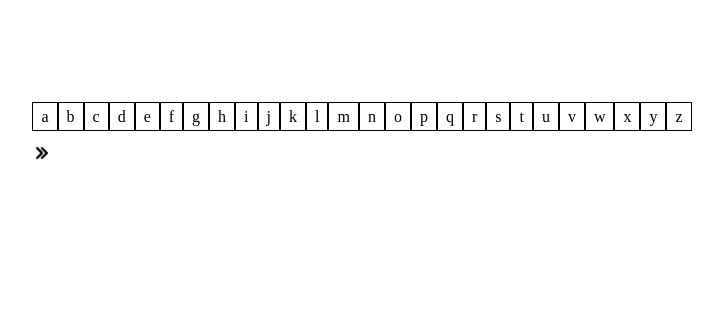
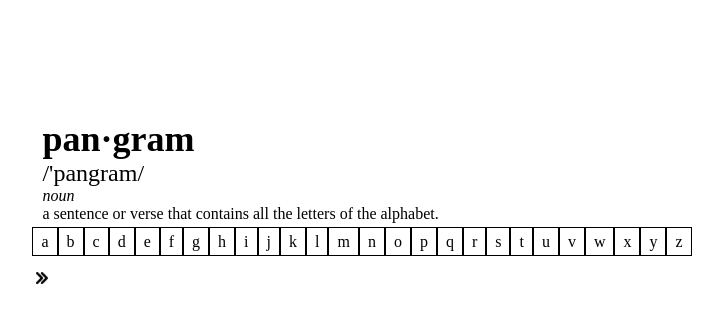
Before and after one commit to johnstoecker/pangram-creator, a plain HTML site: page index.html in a window 1280 px wide. Shown: the whole page, without its empty margins (286-1009 px from the left). Drawn offline with nearby package versions, Linux system fonts and the light colour scheme.

Commit message:
add pangram definition

```diff
--- a/assets/main.css
+++ b/assets/main.css
@@ -6,6 +6,19 @@ html, body {
 body {
   display: flex;
   justify-content: center;
+}
+.pangram-definition-container {
+  margin: 10px;
+}
+.pangram-title {
+  font-size: 36px;
+  font-weight: bold;
+}
+.pangram-pronunciation {
+  font-size: 24px;
+}
+.pangram-pos {
+  font-style:italic;
 }
 .pangram-container {
   margin-top: 100px;
--- a/index.html
+++ b/index.html
@@ -20,6 +20,12 @@
 </head>
 <body>
 <div class="pangram-container" ng-controller="pangramCreatorController">
+  <div class="pangram-definition-container">
+    <div class="pangram-title">pan·gram</div>
+    <div class="pangram-pronunciation">/'pangram/</div>
+    <div class="pangram-pos">noun</div>
+    <div class="pangram-definition">a sentence or verse that contains all the letters of the alphabet.</div>
+  </div>
   <div class="word-bank">
     <span class="word-bank-letter" ng-repeat="letter in wordBank" ng-bind="letter">
     </span>
```
